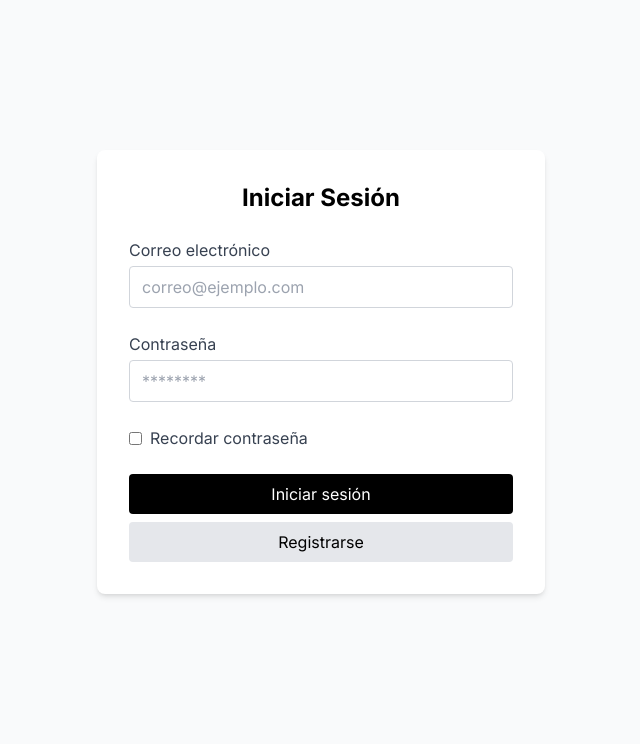
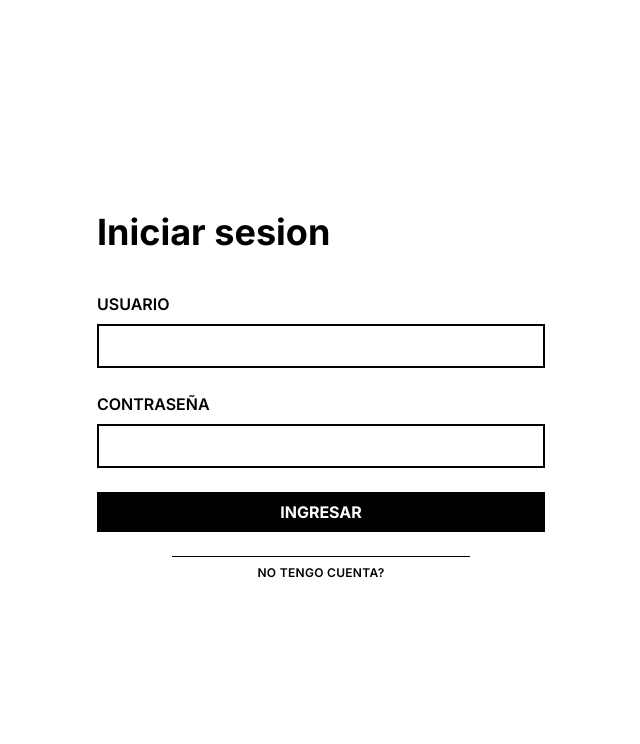
Before and after one commit to lonelystar16/int-plataformas, a Django app: page /login/ in a window 1280 px wide. Shown: the part 56-800 px from the top of the page, without its empty margins (319-959 px from the left). Run offline with Django 5.2, Linux system fonts and the light colour scheme; some libraries are stand-ins or nearby versions.

Commit message:
fix login reg page

```diff
--- a/FerramasStore/app/templates/pages/login.html
+++ b/FerramasStore/app/templates/pages/login.html
@@ -27,24 +27,23 @@
     </header>
 
     <!-- Formulario de inicio de sesión -->
-    <main class="flex-grow flex items-center justify-center bg-gray-50">
-        <form class="bg-white p-8 rounded-lg shadow-md w-full max-w-md space-y-6">
-            <h2 class="text-2xl font-bold mb-4 text-center">Iniciar Sesión</h2>
-            <div>
-                <label for="email" class="block text-gray-700 mb-1">Correo electrónico</label>
-                <input type="email" id="email" name="email" required class="w-full border border-gray-300 rounded px-3 py-2 focus:outline-none focus:ring-2 focus:ring-black" placeholder="correo@ejemplo.com">
-            </div>
-            <div>
-                <label for="password" class="block text-gray-700 mb-1">Contraseña</label>
-                <input type="password" id="password" name="password" required class="w-full border border-gray-300 rounded px-3 py-2 focus:outline-none focus:ring-2 focus:ring-black" placeholder="********">
-            </div>
-            <div class="flex items-center">
-                <input type="checkbox" id="remember" name="remember" class="mr-2">
-                <label for="remember" class="text-gray-700">Recordar contraseña</label>
-            </div>
-            <div class="flex flex-col space-y-2">
-                <button type="submit" class="bg-black text-white py-2 rounded hover:bg-gray-800 transition-colors">Iniciar sesión</button>
-                <button type="button" class="bg-gray-200 text-black py-2 rounded hover:bg-gray-300 transition-colors">Registrarse</button>
+    <main class="flex-grow flex items-center justify-center bg-white">
+        <form class="w-full max-w-md mx-auto mt-12">
+            <h2 class="text-4xl font-bold mb-10 text-left">Iniciar sesion</h2>
+            <div class="flex flex-col space-y-6">
+                <div>
+                    <label for="usuario" class="block text-black font-semibold mb-2 uppercase">Usuario</label>
+                    <input type="text" id="usuario" name="usuario" required class="w-full border-2 border-black rounded-none px-3 py-2 focus:outline-none" placeholder="">
+                </div>
+                <div>
+                    <label for="password" class="block text-black font-semibold mb-2 uppercase">Contraseña</label>
+                    <input type="password" id="password" name="password" required class="w-full border-2 border-black rounded-none px-3 py-2 focus:outline-none" placeholder="">
+                </div>
+                <button type="submit" class="bg-black text-white w-full py-2 font-bold text-base mt-2 mb-2">INGRESAR</button>
+                <div class="flex flex-col items-center mt-2">
+                    <hr class="w-2/3 border-black mb-1">
+                    <a href="/register/" class="text-xs text-black font-semibold tracking-wide mt-1">NO TENGO CUENTA?</a>
+                </div>
             </div>
         </form>
     </main>
```
Also changed, not shown: FerramasStore/app/templates/pages/register.html (+34 -17 lines).
